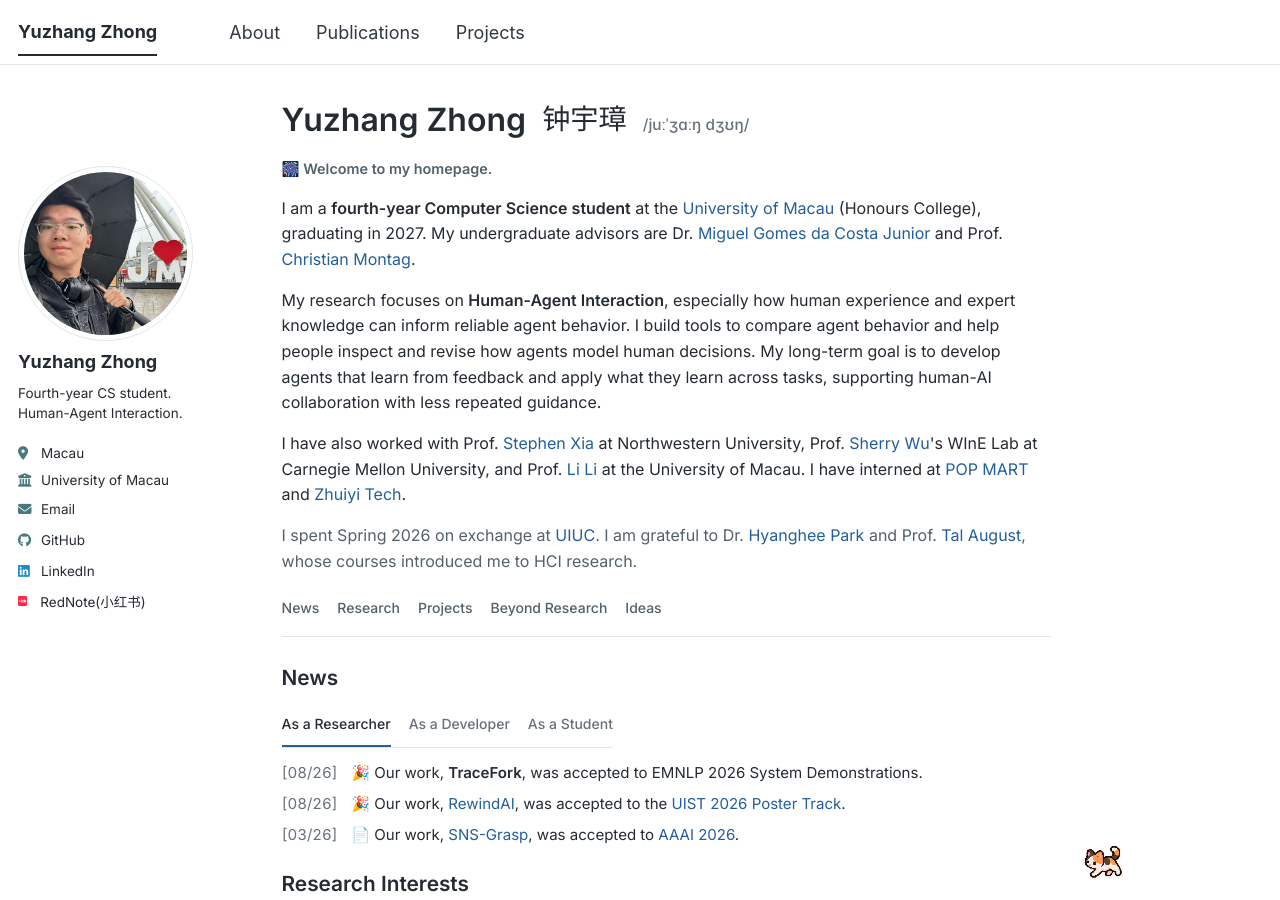
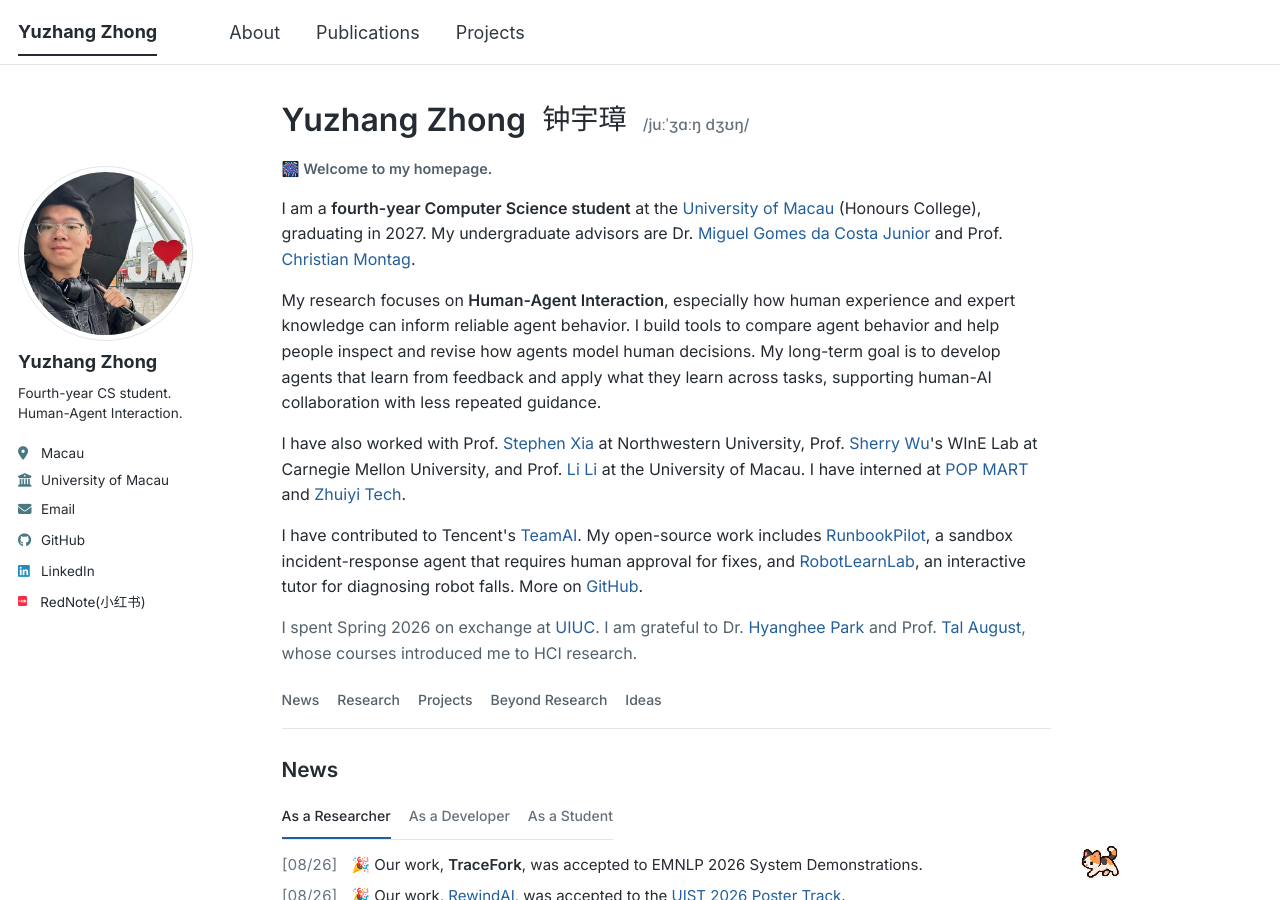
Before and after one commit to yuzhang-zhong/yuzhang-zhong.github.io, a Jekyll site: the page built from _pages/about.md, in a window 1280 px wide and 900 px high. Built offline with Jekyll 4.4.1, drawn with Linux system fonts in a browser that asks for light colours; comment, search, counter and statistics services are not loaded; a style sheet for code colours, icons or effects is not loaded.

Commit message:
Mention TeamAI contributions and selected open-source projects

```diff
--- a/_pages/about.md
+++ b/_pages/about.md
@@ -15,6 +15,7 @@ redirect_from:
 <p class="welcome-lead">I am a <strong>fourth-year Computer Science student</strong> at the <a href="https://www.um.edu.mo/">University of Macau</a> (Honours College), graduating in 2027. My undergraduate advisors are Dr. <a href="https://www.fst.um.edu.mo/personal/mcosta/">Miguel Gomes da Costa Junior</a> and Prof. <a href="https://christianmontag.de/about_me/">Christian Montag</a>.</p>
 <p>My research focuses on <strong>Human-Agent Interaction</strong>, especially how human experience and expert knowledge can inform reliable agent behavior. I build tools to compare agent behavior and help people inspect and revise how agents model human decisions. My long-term goal is to develop agents that learn from feedback and apply what they learn across tasks, supporting human-AI collaboration with less repeated guidance.</p>
 <p>I have also worked with Prof. <a href="https://www.stephenxia.com/">Stephen Xia</a> at Northwestern University, Prof. <a href="https://www.cs.cmu.edu/~sherryw/">Sherry Wu</a>'s WInE Lab at Carnegie Mellon University, and Prof. <a href="https://www.fst.um.edu.mo/personal/llili/">Li Li</a> at the University of Macau. I have interned at <a href="https://www.popmart.com/">POP MART</a> and <a href="https://www.zhuiyi.ai/en/">Zhuiyi Tech</a>.</p>
+<p>I have contributed to Tencent's <a href="https://github.com/Tencent/teamai-cli">TeamAI</a>. My open-source work includes <a href="https://github.com/yuzhang-zhong/runbookpilot">RunbookPilot</a>, a sandbox incident-response agent that requires human approval for fixes, and <a href="https://github.com/yuzhang-zhong/RobotLearnLab">RobotLearnLab</a>, an interactive tutor for diagnosing robot falls. More on <a href="https://github.com/yuzhang-zhong">GitHub</a>.</p>
 <p class="welcome-note">I spent Spring 2026 on exchange at <a href="https://illinois.edu/">UIUC</a>. I am grateful to Dr. <a href="https://risingstars-eecs.mit.edu/participants/hyanghee-park/">Hyanghee Park</a> and Prof. <a href="https://talaugust.github.io/">Tal August</a>, whose courses introduced me to HCI research.</p>
 </section>
 
```
